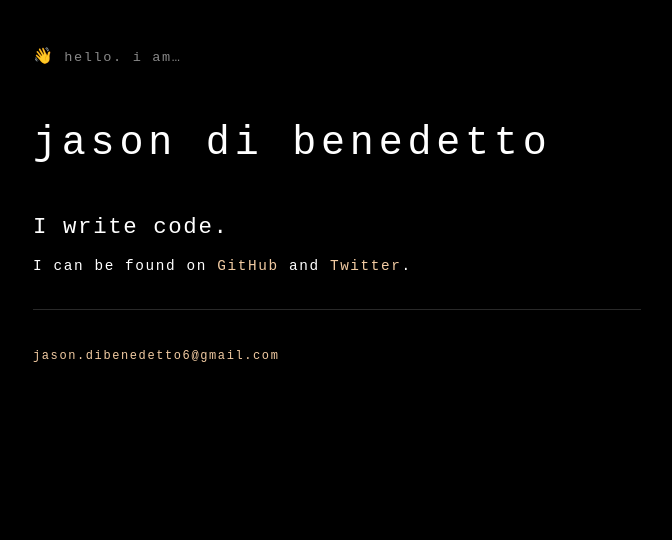
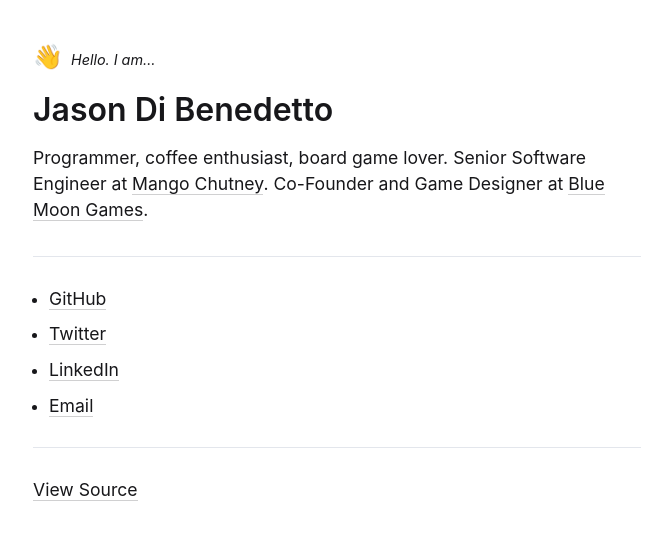
Before and after one commit to jasondibenedetto/portfolio, a Gatsby site: page / in a window 1280 px wide. Shown: the whole page, without its empty margins (303-975 px from the left). Built offline with nearby package versions, Linux system fonts and the light colour scheme; Gatsby itself is replaced by a stand-in of ours.

Commit message:
style: light mode

```diff
--- a/package.json
+++ b/package.json
@@ -18,7 +18,6 @@
     "react-dom": "^16.12.0",
     "react-helmet": "^5.2.1",
     "styled-components": "^4.4.1",
-    "styled-media-query": "^2.1.2",
     "styled-normalize": "^8.0.6"
   },
   "license": "UNLICENSED",
--- a/src/components/layout.js
+++ b/src/components/layout.js
@@ -1,44 +1,48 @@
 import React from 'react';
-import { StaticQuery, graphql } from 'gatsby';
-import { createGlobalStyle } from 'styled-components';
+import { createGlobalStyle, ThemeProvider } from 'styled-components';
 import { Normalize } from 'styled-normalize';
-import { palette } from '../constants';
 
 const GlobalStyle = createGlobalStyle`
   body {
-    font-family: 'Inconsolata', monospace;
-    background-color: ${palette.dark};
-    color: ${palette.light};
-    font-size: 20px;
+    font-family: 'Inter', sans-serif;
+    background-color: ${({ theme }) => theme.colors.background};
+    color: ${({ theme }) => theme.colors.text};
+    font-size: 16px;
     font-weight: 400;
-    line-height: 1.15;
-    letter-spacing: 0.1rem;
+    line-height: 1.1;
+  }
 
   * {
     box-sizing: border-box;
   }
+
+  a {
+    color: ${({ theme }) => theme.colors.text};
+    text-decoration: none;
   }
 `;
 
 const Layout = ({ children }) => (
-  <StaticQuery
-    query={graphql`
-      query SiteTitleQuery {
-        site {
-          siteMetadata {
-            title
+  <ThemeProvider
+    theme={{
+      colors: {
+        background: '#fff',
+        text: '#17171a',
+        highlight: '#f2cba2',
+        line: '#a3acbf'
+      },
+      breakpoints: {
+        small: '@media (max-width: 480px)',
+        medium: '@media (max-width: 768px)'
       }
-        }
-      }
-    `}
-    render={data => (
+    }}
+  >
     <>
       <Normalize />
       <GlobalStyle />
       {children}
     </>
-    )}
-  />
+  </ThemeProvider>
 );
 
 export default Layout;
--- a/src/components/seo.js
+++ b/src/components/seo.js
@@ -2,7 +2,7 @@ import React from 'react';
 import Helmet from 'react-helmet';
 import { StaticQuery, graphql } from 'gatsby';
 
-function SEO({ description, lang, meta, keywords, title }) {
+const SEO = ({ description, lang, meta, keywords, title }) => {
   return (
     <StaticQuery
       query={detailsQuery}
@@ -64,7 +64,7 @@ function SEO({ description, lang, meta, keywords, title }) {
       }}
     />
   );
-}
+};
 
 SEO.defaultProps = {
   lang: `en`,
--- a/src/constants.js
+++ /dev/null
@@ -1,6 +0,0 @@
-export const palette = {
-  light: '#fff',
-  dark: '#000',
-  gray: '#888',
-  highlight: '#f2cba2'
-};
--- a/src/global.css
+++ b/src/global.css
@@ -1,7 +1,23 @@
 @font-face {
-  font-family: 'Inconsolata';
+  font-family: 'Inter';
   font-style: normal;
   font-weight: 400;
   font-display: optional;
-  src: url('/fonts/Inconsolata-Regular.ttf');
+  src: url('/fonts/Inter-Regular.otf');
 }
+
+@font-face {
+  font-family: 'Inter';
+  font-style: normal;
+  font-weight: 600;
+  font-display: optional;
+  src: url('/fonts/Inter-SemiBold.otf');
+}
+
+@font-face {
+  font-family: 'Inter';
+  font-style: italic;
+  font-weight: 400;
+  font-display: optional;
+  src: url('/fonts/Inter-Italic.otf');
+}
--- a/src/pages/index.js
+++ b/src/pages/index.js
@@ -1,10 +1,8 @@
 import React from 'react';
 import styled, { keyframes } from 'styled-components';
-import media from 'styled-media-query';
 import { transparentize } from 'polished';
 import Layout from '../components/layout';
 import SEO from '../components/seo';
-import { palette } from '../constants';
 
 const fadeIn = keyframes`
   from {
@@ -17,98 +15,107 @@ const fadeIn = keyframes`
 }`;
 
 const Wrapper = styled.div`
+  animation: ${fadeIn} 2s linear;
   display: flex;
+  height: 100vh;
+  justify-content: center;
   margin: auto;
-  height: 100vh;
   padding: 1rem;
-  justify-content: center;
-  animation: ${fadeIn} 3s linear;
 `;
 
 const Container = styled.div`
-  width: 100%;
+  display: flex;
+  flex-direction: column;
   max-width: 40rem;
   padding: 1rem;
-  display: flex;
-  flex-direction: column;
+  width: 100%;
 
-  ${media.lessThan('medium')`
-    max-width: 32rem;
+  ${({ theme }) => `
+    ${theme.breakpoints.medium} {
+      max-width: 32rem;
+    }
   `}
 `;
 
-const Heading = styled.h2`
-  color: ${palette.light};
-  font-size: 2.5rem;
-  text-transform: lowercase;
-  letter-spacing: 0.3rem;
-  margin-bottom: 3rem;
-  margin-top: 3rem;
+const Text = styled.p`
+  font-size: 1.1rem;
   font-weight: 400;
 
-  ${media.lessThan('small')`
-    font-size: 1.8rem;
+  ${({ theme }) => `
+    ${theme.breakpoints.medium} {
+      font-size: 0.9rem;
+    }
+  `}
+`;
+
+const Heading = styled.h1`
+  font-size: 2rem;
+  font-weight: 600;
+  margin-bottom: 1rem;
+
+  ${({ theme }) => `
+    ${theme.breakpoints.medium} {
+      font-size: 1.5rem;
+    }
   `}
 `;
 
 const Emoji = styled.span`
-  font-size: 1rem;
-`;
+  font-size: 1.5rem;
+  font-style: normal;
+  margin-right: 0.5rem;
 
-const PreHeading = styled.h1`
-  font-weight: 400;
-  font-size: 0.85rem;
-  color: ${palette.gray};
-  line-height: 2;
-
-  ${media.lessThan('medium')`
-    font-size: 0.75rem;
+  ${({ theme }) => `
+    ${theme.breakpoints.medium} {
+      font-size: 1rem;
+    }
   `}
 `;
 
-const PostHeading = styled.h1`
+const PreHeading = styled.h2`
+  font-size: 0.9rem;
+  font-style: italic;
   font-weight: 400;
-  font-size: 1.4rem;
-  color: ${palette.light};
+  margin-bottom: 1rem;
 
-  ${media.lessThan('small')`
-    font-size: 1rem;
+  ${({ theme }) => `
+    ${theme.breakpoints.medium} {
+      font-size: 0.75rem;
+    }
   `}
+`;
+
+const PostHeading = styled(Text).attrs({ as: 'h3' })`
+  line-height: 1.5;
 `;
 
 const Line = styled.hr`
   border: 0;
+  border-top: 0.08rem solid
+    ${({ theme }) => transparentize(0.7, theme.colors.line)};
   height: 0;
-  border-top: 0.08rem solid ${transparentize(0.7, palette.gray)};
   margin-bottom: 2rem;
   margin-top: 2rem;
 `;
 
-const Link = styled.a`
-  color: ${palette.highlight};
-  text-decoration: none;
-  transition: border 300ms ease-in-out;
-  border-bottom: 0.09rem solid transparent;
+const Link = styled(Text).attrs({ as: 'a' })`
+  border-bottom: 1px solid
+    ${({ theme }) => transparentize(0.8, theme.colors.text)};
+  transition: background-color 300ms ease-in-out;
 
   &:hover,
   &:focus,
   &:active {
-    border-bottom: 0.09rem solid ${transparentize(0.4, palette.highlight)};
+    background-color: ${({ theme }) =>
+      transparentize(0.5, theme.colors.highlight)};
   }
 `;
 
-const Paragraph = styled.p`
-  line-height: 1.5;
-  font-size: 0.9rem;
+const List = styled.ul`
+  padding-left: 1rem;
 
-  ${media.lessThan('small')`
-    font-size: 0.75rem;
-  `}
-`;
-
-const Footer = styled.div`
-  ${Link} {
-    font-size: 0.75rem;
+  li {
+    margin-bottom: 1rem;
   }
 `;
 
@@ -121,24 +128,42 @@ const IndexPage = () => (
       <Container>
         <Inner>
           <PreHeading>
-            <Emoji role="img" aria-label="Wave">
-              👋
+            <Emoji>
+              <span role="img" aria-label="Wave">
+                👋
+              </span>
             </Emoji>
-            &nbsp;hello. i am&hellip;
+            Hello. I am&hellip;
           </PreHeading>
           <Heading>Jason Di&nbsp;Benedetto</Heading>
-          <PostHeading>I write code.</PostHeading>
-          <Paragraph>
-            I can be found on{' '}
-            <Link href="https://github.com/jasondibenedetto">GitHub</Link> and{' '}
-            <Link href="https://twitter.com/jasondbenedetto">Twitter</Link>.
-          </Paragraph>
+          <PostHeading>
+            Programmer, coffee enthusiast, board game lover. Senior Software
+            Engineer at{' '}
+            <Link href="https://mangochutney.com.au">Mango Chutney</Link>.
+            Co-Founder and Game Designer at{' '}
+            <Link href="https://bluemoon.games">Blue Moon Games</Link>.
+          </PostHeading>
           <Line />
-          <Footer>
-            <Link href="mailto:jason.dibenedetto6@gmail.com">
-              jason.dibenedetto6@gmail.com
-            </Link>
-          </Footer>
+          <List>
+            <li>
+              <Link href="https://github.com/jasondibenedetto">GitHub</Link>
+            </li>
+            <li>
+              <Link href="https://twitter.com/jasondbenedetto">Twitter</Link>
+            </li>
+            <li>
+              <Link href="https://linkedin.com/in/jasondibenedetto">
+                LinkedIn
+              </Link>
+            </li>
+            <li>
+              <Link href="mailto:jason.dibenedetto6@gmail.com">Email</Link>
+            </li>
+          </List>
+          <Line />
+          <Link href="https://github.com/jasondibenedetto/portfolio">
+            View Source
+          </Link>
         </Inner>
       </Container>
     </Wrapper>
```
Also changed, not shown: gatsby-browser.js (+0 -8 lines), gatsby-node.js (deleted, +0 -7 lines), gatsby-ssr.js (deleted, +0 -7 lines), README.md, static/fonts/Inconsolata-Regular.ttf (deleted), static/fonts/Inter-Italic.otf (added), static/fonts/Inter-Regular.otf (added), static/fonts/Inter-SemiBold.otf (added), 2 other files. Lines whose indentation alone changed are shown as unchanged.
